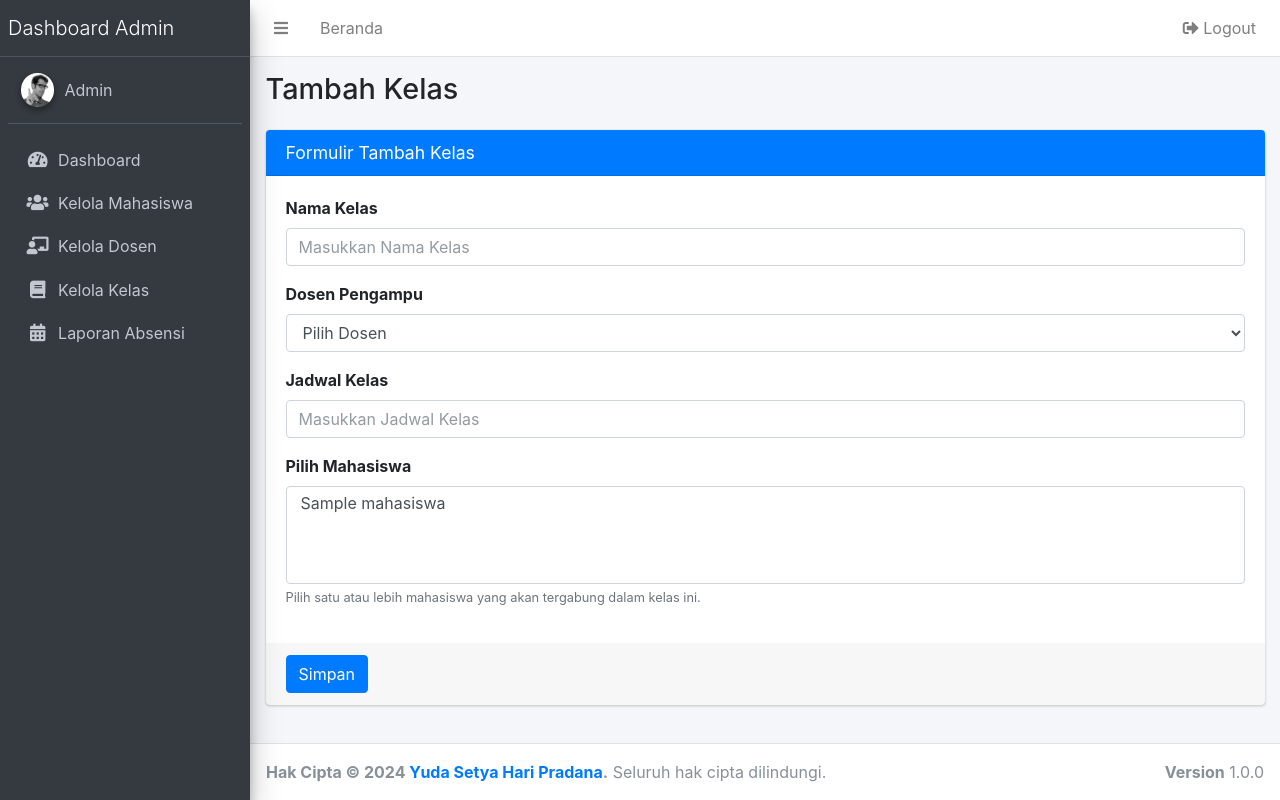
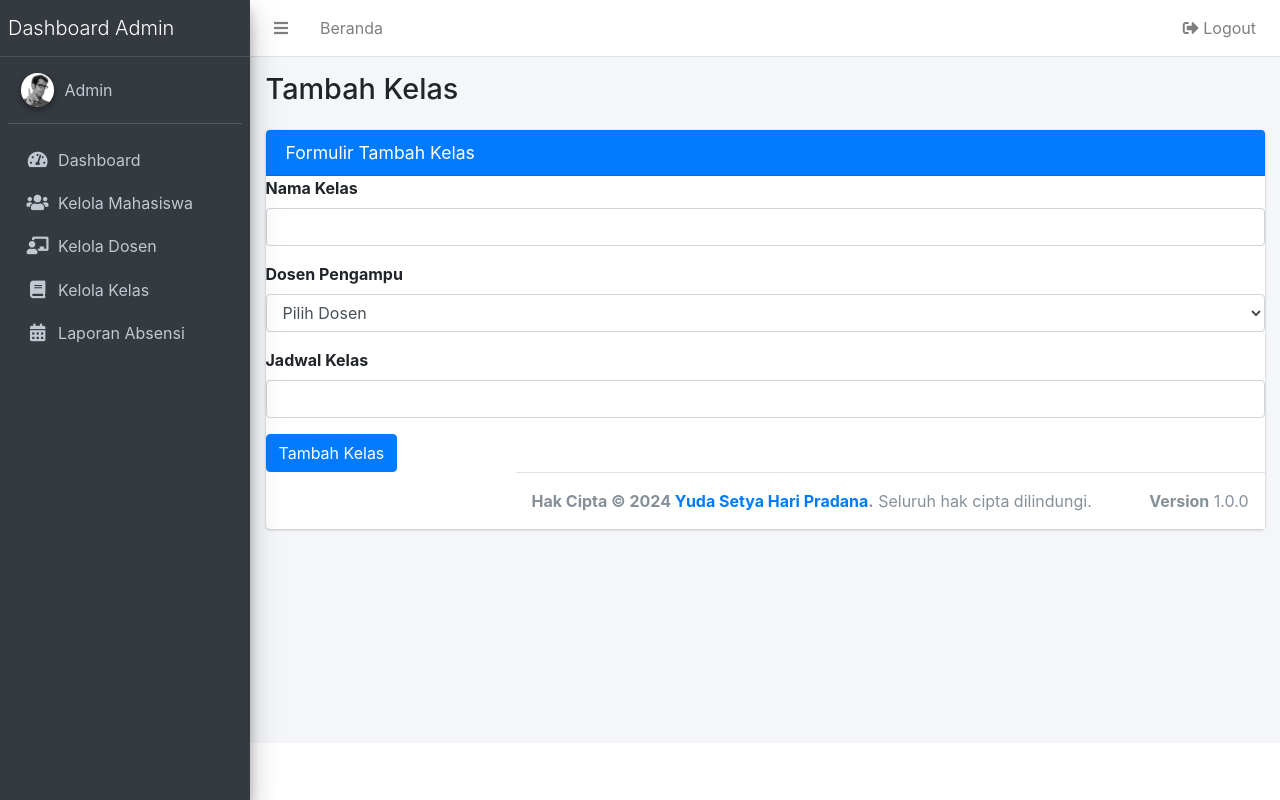
Before and after one commit to Yudha13/face_recognition_absensi, a Flask app: page /admin/tambah_kelas in a window 1280 px wide. Run offline with Flask 2, Linux system fonts and the light colour scheme; the visitor is signed in with stand-in values (Sample User, id 1); a database or web service that is not in the repository returns one stand-in record (values such as "Sample title"); some libraries are stand-ins or nearby versions.

Commit message:
perbaikan fitur

```diff
--- a/app.py
+++ b/app.py
@@ -10,6 +10,10 @@ app.secret_key = SECRET_KEY
 
 client = MongoClient(MONGO_URI)
 db = client[DB_NAME]
+
+#########################################
+#Pada Bagian ini adalah rute untuk admin#
+#########################################
 
 # Login Admin
 @app.route('/admin/login', methods=['GET', 'POST'])
@@ -105,7 +109,12 @@ def edit_mahasiswa(id):
 @app.route('/admin/hapus_mahasiswa/<id>', methods=['POST'])
 def hapus_mahasiswa(id):
     if 'admin_logged_in' in session:
+        # Hapus mahasiswa dari koleksi mahasiswa
         db.mahasiswa.delete_one({"_id": ObjectId(id)})
+
+        # Perbarui semua kelas yang memiliki mahasiswa ini
+        db.kelas.update_many({}, {"$pull": {"mahasiswa": ObjectId(id)}})
+
         return redirect(url_for('kelola_mahasiswa'))
     else:
         return redirect(url_for('admin_login'))
@@ -268,21 +277,25 @@ def hapus_kelas(id):
         return redirect(url_for('admin_login'))
 
 # Kelola Mahasiswa dalam Kelas
-@app.route('/admin/kelola_mahasiswa_kelas/<id>', methods=['GET', 'POST'])
-def kelola_mahasiswa_kelas(id):
+@app.route('/admin/kelola_kelas_mahasiswa/<id>', methods=['GET', 'POST'])
+def kelola_kelas_mahasiswa(id):
     if 'admin_logged_in' in session:
         kelas = db.kelas.find_one({"_id": ObjectId(id)})
-        daftar_mahasiswa = db.mahasiswa.find({"_id": {"$in": kelas["mahasiswa"]}})
+        daftar_mahasiswa = list(db.mahasiswa.find())
 
-        if request.method == 'POST':
-            mahasiswa = [ObjectId(mhs_id) for mhs_id in request.form.getlist('mahasiswa[]')]
-            db.kelas.update_one({"_id": ObjectId(id)}, {
-                "$set": {"mahasiswa": mahasiswa}
-            })
-            return redirect(url_for('kelola_kelas'))
+        return render_template('admin/kelas/kelola_kelas_mahasiswa.html', kelas=kelas, daftar_mahasiswa=daftar_mahasiswa)
+    else:
+        return redirect(url_for('admin_login'))
 
-        semua_mahasiswa = db.mahasiswa.find()
-        return render_template('admin/kelas/kelola_mahasiswa_kelas.html', kelas=kelas, daftar_mahasiswa=daftar_mahasiswa, semua_mahasiswa=semua_mahasiswa)
+@app.route('/admin/simpan_mahasiswa_ke_kelas/<id>', methods=['POST'])
+def simpan_mahasiswa_ke_kelas(id):
+    if 'admin_logged_in' in session:
+        mahasiswa_ids = [ObjectId(mhs_id) for mhs_id in request.form.getlist('mahasiswa[]')]
+
+        # Update kelas dengan mahasiswa yang dipilih
+        db.kelas.update_one({"_id": ObjectId(id)}, {"$set": {"mahasiswa": mahasiswa_ids}})
+
+        return redirect(url_for('kelola_kelas'))
     else:
         return redirect(url_for('admin_login'))
 
@@ -321,9 +334,9 @@ def unduh_laporan_absensi():
     else:
         return redirect(url_for('admin_login'))
 
-########################################
-# Pada Bagian ini adalah rute untuk dosen
-########################################
+#########################################
+#Pada Bagian ini adalah rute untuk dosen#
+#########################################
 
 # Rute Login Dosen
 @app.route('/dosen/login', methods=['GET', 'POST'])
--- a/templates/admin/kelas/tambah_kelas.html
+++ b/templates/admin/kelas/tambah_kelas.html
@@ -39,46 +39,28 @@
                         </div>
                         <!-- Form Start -->
                         <form action="{{ url_for('tambah_kelas') }}" method="POST">
-                            <div class="card-body">
                             <div class="form-group">
                                 <label for="nama_kelas">Nama Kelas</label>
-                                    <input type="text" name="nama_kelas" class="form-control" id="nama_kelas" placeholder="Masukkan Nama Kelas" required>
+                                <input type="text" class="form-control" id="nama_kelas" name="nama_kelas" required>
                             </div>
+
                             <div class="form-group">
                                 <label for="dosen_pengampu">Dosen Pengampu</label>
-                                    <select name="dosen_pengampu" class="form-control" id="dosen_pengampu" required>
+                                <select class="form-control" id="dosen_pengampu" name="dosen_pengampu" required>
                                     <option value="">Pilih Dosen</option>
                                     {% for dosen in daftar_dosen %}
                                     <option value="{{ dosen._id }}">{{ dosen.nama }}</option>
                                     {% endfor %}
                                 </select>
                             </div>
+
                             <div class="form-group">
                                 <label for="jadwal_kelas">Jadwal Kelas</label>
-                                    <input type="text" name="jadwal_kelas" class="form-control" id="jadwal_kelas" placeholder="Masukkan Jadwal Kelas" required>
+                                <input type="text" class="form-control" id="jadwal_kelas" name="jadwal_kelas" required>
                             </div>
 
-                                <!-- Bagian untuk Mahasiswa -->
-                                <div class="form-group">
-                                    <label for="mahasiswa">Pilih Mahasiswa</label>
-                                    <select name="mahasiswa[]" class="form-control" id="mahasiswa" multiple required>
-                                        {% for mahasiswa in daftar_mahasiswa %}
-                                            <option value="{{ mahasiswa._id }}">{{ mahasiswa.nama }}</option>
-                                        {% endfor %}
-                                    </select>
-                                    <small class="form-text text-muted">Pilih satu atau lebih mahasiswa yang akan tergabung dalam kelas ini.</small>
-                                </div>
-                            </div>
-                            <!-- /.card-body -->
-                            <div class="card-footer">
-                                <button type="submit" class="btn btn-primary">Simpan</button>
-                            </div>
+                            <button type="submit" class="btn btn-primary">Tambah Kelas</button>
                         </form>
-                    </div>
-                    <!-- /.card -->
-                </div>
-            </section>
-        </div>
 
         <!-- Footer -->
         {% include 'admin/footer.html' %}
```
Also changed, not shown: templates/admin/kelas/kelola_kelas.html (+14 -12 lines), templates/admin/kelas/kelola_kelas_mahasiswa.html (added, +85 -0 lines), README.md, 15 other files. Lines whose indentation alone changed are shown as unchanged.
